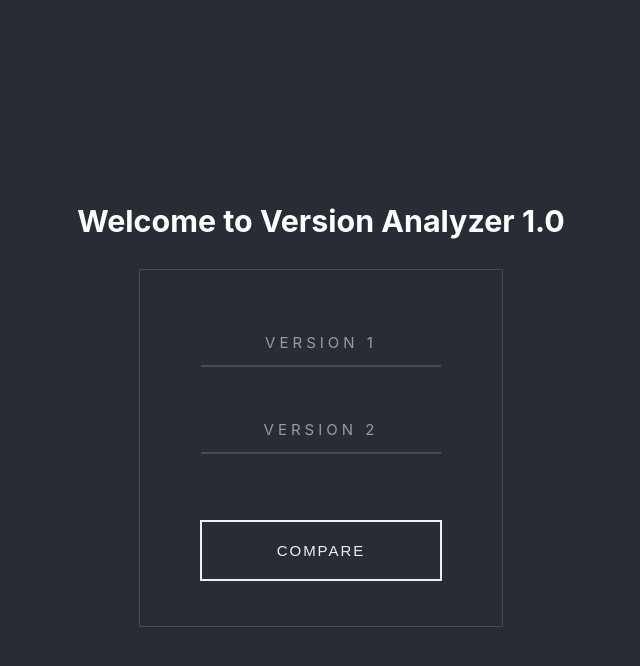
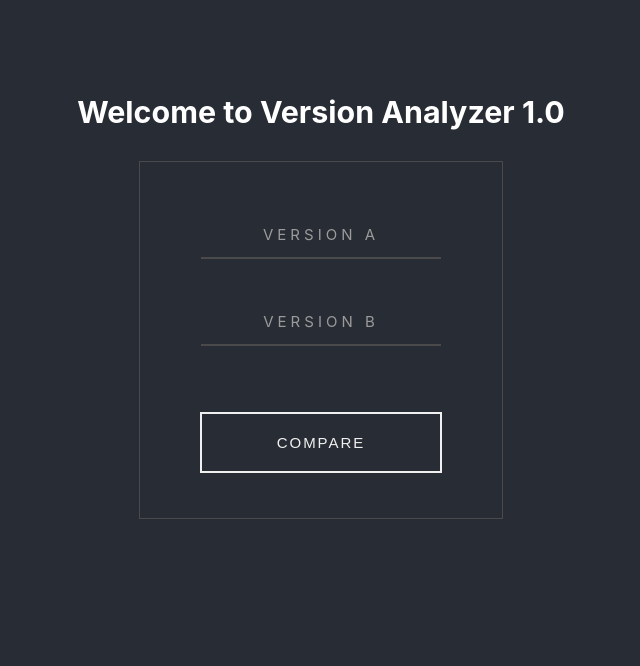
Before and after one commit to johnloberger/FetchRewardsCodingExercise_BE-SE, a React (Create React App) app: page / in a window 1280 px wide. Shown: the top 666 px of the page, without its empty margins (319-959 px from the left). Built offline with nearby package versions, Linux system fonts and the light colour scheme.

Commit message:
comparison result div

```diff
--- a/src/CompareVersions.js
+++ b/src/CompareVersions.js
@@ -4,7 +4,17 @@ class CompareVersions extends React.Component {
   state = {
     Version1: "",
     Version2: "",
+    comparisonResult: false
   };
+
+  shouldComponentUpdate(nextProps, nextState){
+    if (this.state.Version1 !== nextState.Version1){
+      return false
+    } else if (this.state.Version2 !== nextState.Version2){
+      return false
+    }
+    return true
+  }
 
   handleChange = (event) => {
     this.setState({
@@ -14,9 +24,10 @@ class CompareVersions extends React.Component {
 
   handleFormSubmit = (event) => {
     event.preventDefault();
-    console.log(this.state.Version1, this.state.Version2);
-    console.log(this.compareVersions(this.state.Version1, this.state.Version2));
-  };
+    this.setState({
+      comparisonResult: this.compareVersions(this.state.Version1, this.state.Version2)
+    })
+  }
 
   compareVersions = (version1, version2) => {
     let current = version1
@@ -38,8 +49,12 @@ class CompareVersions extends React.Component {
   };
 
   render() {
+    let equal = <span style={{color: '#03fcf4'}}>equal</span>
+    let after = <span style={{color: '#ff3d3d'}}>after</span>
+    let before = <span style={{color: '#3dff5a'}}>before</span>
     return (
-      <div>
+      <div style={{top: '8%', position: 'absolute'}}>
+      <div class="prompt">
         <h3>Welcome to Version Analyzer 1.0</h3>
         <div class="form-container">
           <section>
@@ -50,9 +65,10 @@ class CompareVersions extends React.Component {
                   type="Version1"
                   name="Version1"
                   id="version1"
+                  autoComplete="off"
                   required
                 />
-                <div class="label-text">Version 1</div>
+                <div class="label-text">Version A</div>
               </label>
               <label>
                 <input
@@ -60,9 +76,11 @@ class CompareVersions extends React.Component {
                   type="Version2"
                   name="Version2"
                   id="version2"
+                  autoComplete="off"
+
                   required
                 />
-                <div class="label-text">Version 2</div>
+                <div class="label-text">Version B</div>
               </label>
               <br></br>
               <button class="compare-btn" type="submit" value="Submit">
@@ -73,6 +91,12 @@ class CompareVersions extends React.Component {
           </section>
         </div>
       </div>
+      <div>
+        {this.state.comparisonResult === 0 ? <h2>Version {this.state.Version1} is {equal} to Version {this.state.Version2}</h2>
+        : this.state.comparisonResult === 1 ? <h2>Version {this.state.Version1} was made {after} Version {this.state.Version2}</h2>
+        : this.state.comparisonResult === -1 ? <h2>Version {this.state.Version1} was made {before} Version {this.state.Version2}</h2> : null}
+      </div>
+      </div>
     );
   }
 }
```
